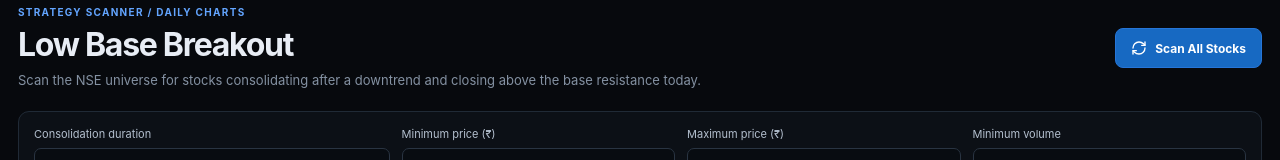
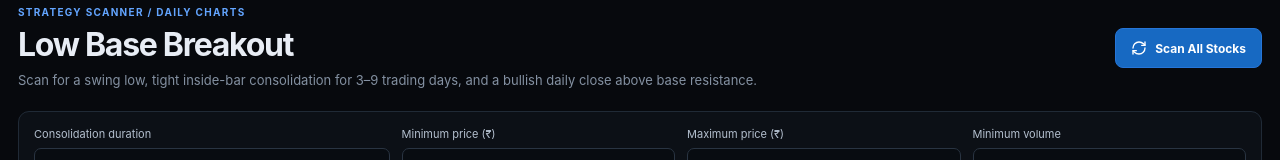
Before and after one commit to yasinmohamedb-netizen/Nse-Scanner, a Next.js app: page /low-base-breakout in a window 1280 px wide. Shown: the part 128-288 px from the top of the page. Built offline with nearby package versions, Linux system fonts and the light colour scheme.

Commit message:
Show pivot low and inside bars in breakout results

```diff
--- a/app/low-base-breakout/page.js
+++ b/app/low-base-breakout/page.js
@@ -122,7 +122,7 @@ export default function LowBaseBreakoutPage() {
         <div>
           <div className="lbb-eyebrow">STRATEGY SCANNER / DAILY CHARTS</div>
           <h2>Low Base Breakout</h2>
-          <p>Scan the NSE universe for stocks consolidating after a downtrend and closing above the base resistance today.</p>
+          <p>Scan for a swing low, tight inside-bar consolidation for 3–9 trading days, and a bullish daily close above base resistance.</p>
         </div>
         <button className="lbb-scan-button" onClick={scanAll} disabled={loading}>
           <RefreshCw size={16} className={loading ? "lbb-spin" : ""}/>
@@ -186,6 +186,8 @@ export default function LowBaseBreakoutPage() {
             <div className="lbb-breakout-line"><span>Today's close</span><b>₹{stock.price.toFixed(2)}</b></div>
           </div>
           <div className="lbb-stats">
+            <div><span>Pivot low</span><b>₹{(stock.pivotLow ?? stock.baseLow).toFixed(2)}</b></div>
+            <div><span>Inside bars</span><b>{stock.insideBars ?? "—"}</b></div>
             <div><span>Base length</span><b>{stock.baseDays} days</b></div>
             <div><span>Range width</span><b>{stock.baseRangePct.toFixed(2)}%</b></div>
             <div><span>Volume</span><b>{(stock.volume || 0).toLocaleString("en-IN")}</b></div>
```
